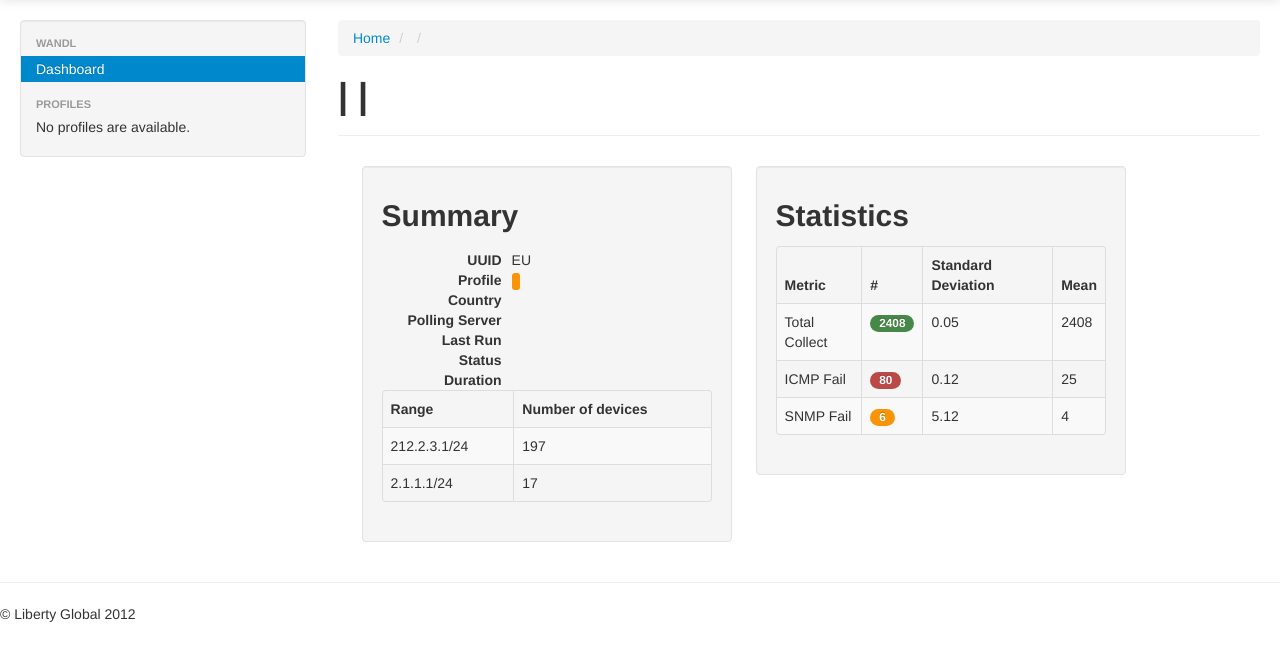
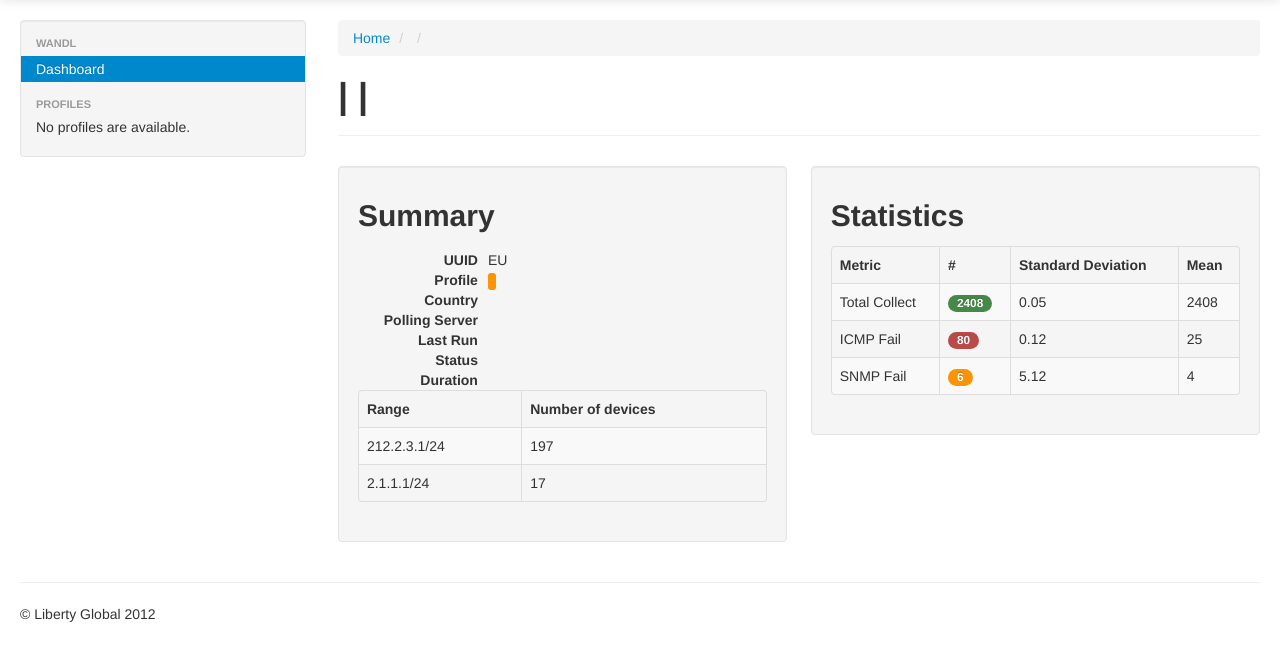
Before and after one commit to tijmenvandenbrink/lgi, a Django app: template woody/woody/templates/tasks/detail.html in a window 1280 px wide. Shown: the part 40-701 px from the top of the page. Run offline with Django 3.2, Linux system fonts and the light colour scheme; the template is opened without the code that fills it, so the values that code supplies are empty; some libraries are stand-ins or nearby versions.

Commit message:
Fixed some HTMl

```diff
--- a/woody/woody/templates/tasks/detail.html
+++ b/woody/woody/templates/tasks/detail.html
@@ -21,16 +21,19 @@
 
 {% block content %}
 <div class="row-fluid">
+  <div class="span12">
   <ul class="breadcrumb">
   <li><a href="/profiles/">Home</a> <span class="divider">/</span></li>
   <li><a href="/profiles/{{ profile.unique_id }}/">{{ profile.realm }}</a> <span class="divider">/</span></li>
   <li class="active">{{ task.uuid }}</li>
   </ul>
-<div class="page-header">
+  <div class="page-header">
   <h1>{{ profile.realm }} | {{ profile.name }} | {{ task.uuid }}</h1>
-</div><!--/page-header-->
-<div class="span5">
-  <div class="row-fluid">
+  </div><!--/page-header-->
+  </div>
+</div>
+<div class="row-fluid">
+  <div class="span6">
     <div class="well">
     <h2>Summary</h2>
     <dl class="dl-horizontal">
@@ -72,12 +75,10 @@
     <td>17</td>
     </tr>
     </table>
-    </div>
-  </div><!--/row-->
+    </div><!--/well-->
 </div><!--/span-->
-<div class="span5">
-  <div class="row-fluid">
-    <div class="well">
+<div class="span6">
+  <div class="well">
     <h2>Statistics</h2>
     <table class="table table-striped table-bordered">
     <thead>
@@ -109,9 +110,7 @@
     </tr>
     </tbody>
     </table>
-    </div><!--/well-->
-  </div><!--/row-->
+  </div><!--/well-->
 </div><!--/span-->
 </div><!--/row-->
-</div><!--/span10-->
 {% endblock %}
```
